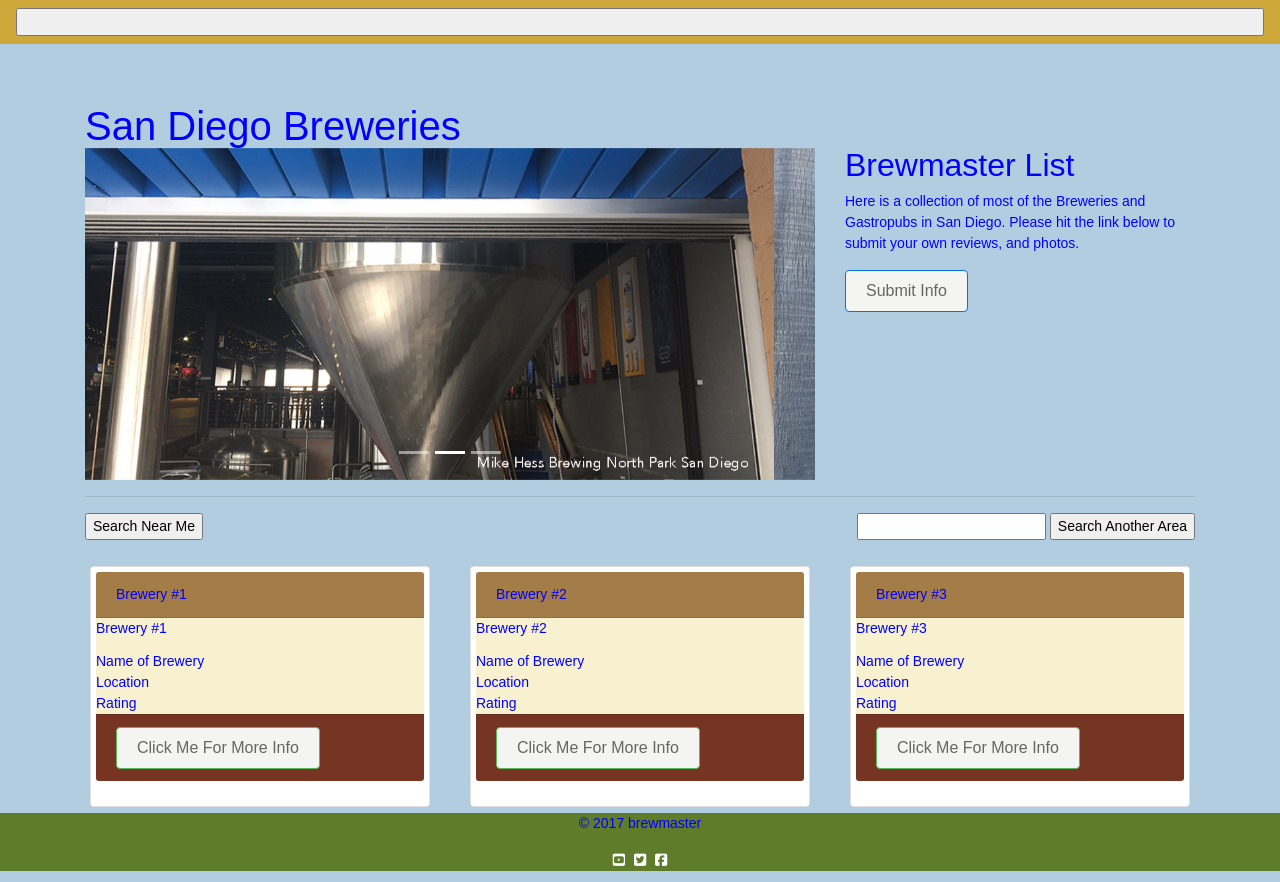
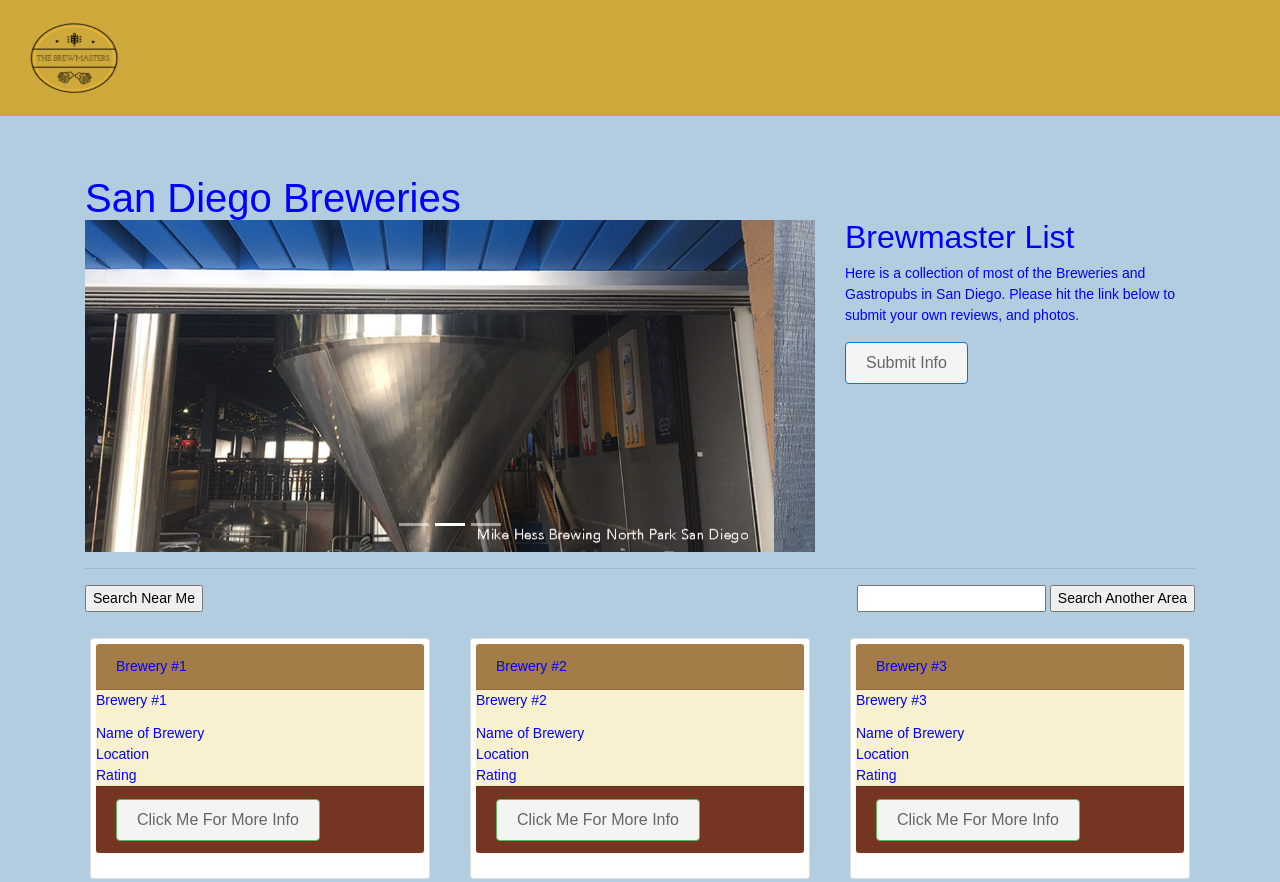
Before and after one commit to TheBeerNetwork/thebeerlife, a plain HTML site: page index.html in a window 1280 px wide. Shown: the top 882 px of the page. Drawn offline with nearby package versions, Linux system fonts and the light colour scheme; some packages are replaced by stand-ins of ours; no server answers.

Commit message:
thebeerlife

```diff
--- a/index.html
+++ b/index.html
@@ -20,9 +20,9 @@
     <body>
 
         <nav class="navbar navbar-expand-md nabar-light" style="background-color:#cfa83c">
-            <button type="button" data-toggle="collapse" data-target="#brewNav">
-                <span class="navbar-toggler-icon"></span>
-            </button>
+            <div data-toggle="collapse" data-target="#brewNav">
+                <img src="assets/css/brewMasters.png" alt="brewMaster" width="125" height="100">
+            </div>
 
             <div class="collapse navbar-collapse justify-content-around" id="brewNav">
                 <ul class="navbar-nav">
```
